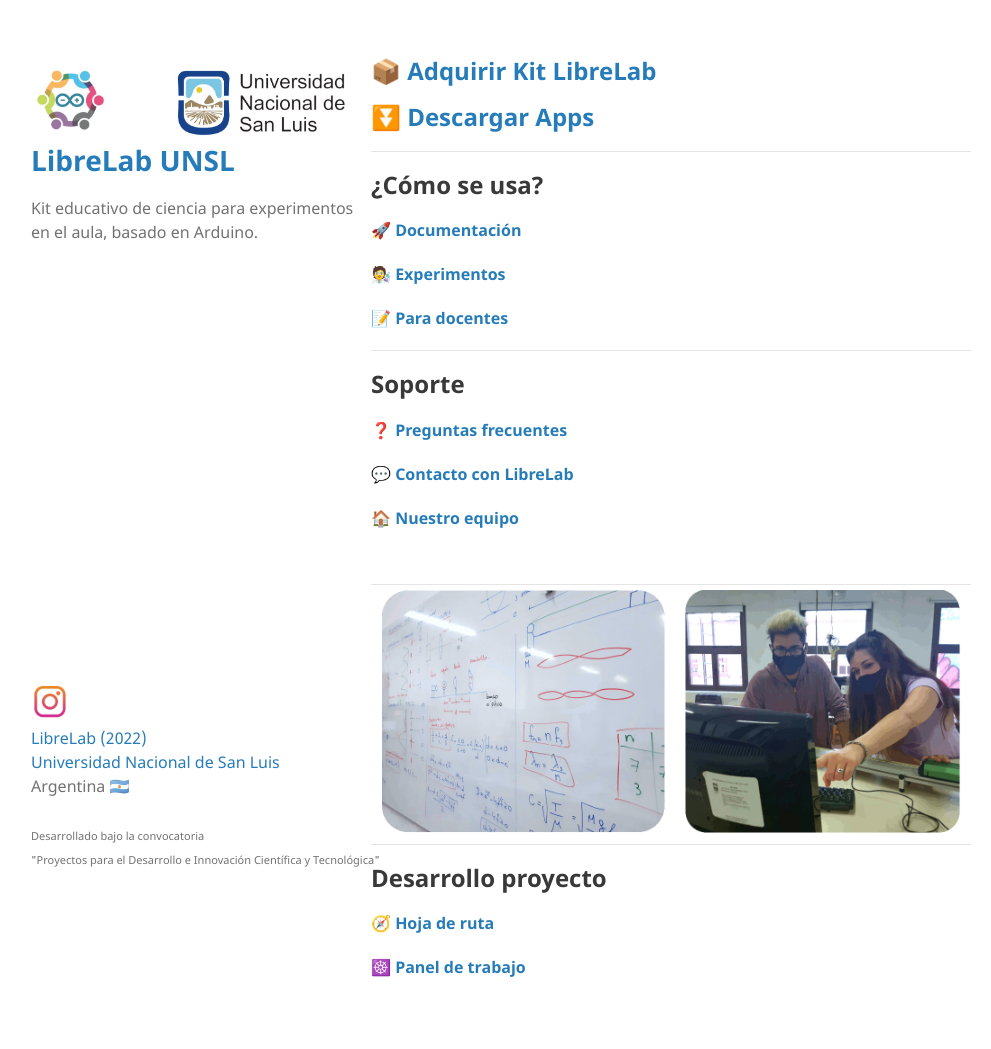
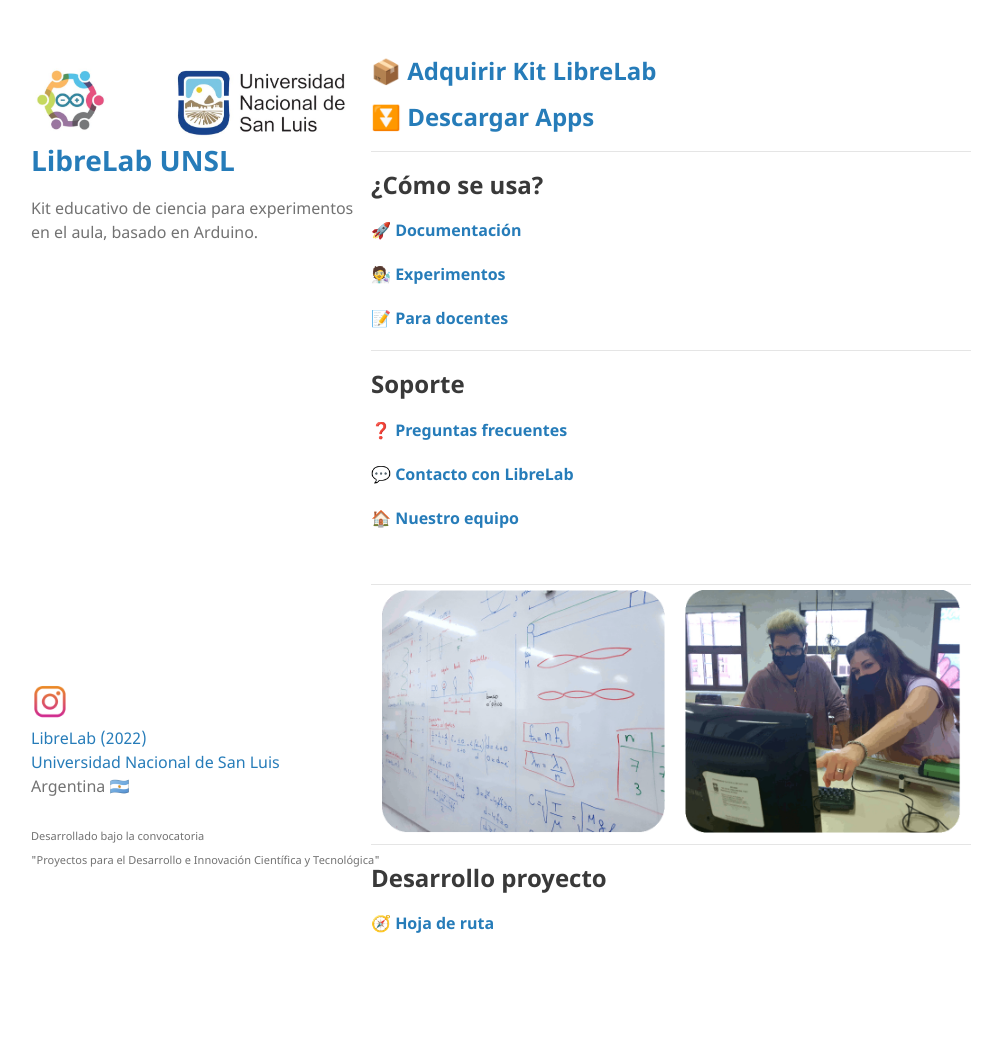
Before and after one commit to labunsl/labunsl.github.io, a Jekyll site: the page built from index.md, in a window 1280 px wide. Shown: the whole page, without its empty margins (119-1110 px from the left). Built offline with Jekyll 4.4.1, drawn with Linux system fonts in a browser that asks for light colours; after the commit the page ends 1005 px from its top, so only the background shows below that.

Commit message:
Update index.md

```diff
--- a/index.md
+++ b/index.md
@@ -40,5 +40,3 @@
 ## Desarrollo proyecto
 
 #### [🧭 Hoja de ruta](https://www.taskade.com/d/dTgpnadR8VPdLM8N?share=view&view=HAEyLtJZXnir3t9c)
-
-#### [☸️ Panel de trabajo](https://www.taskade.com/invites/KxHkNhLbiYeitPHz?share=view&view=AW7kW3D58rVv9ECD)
```
